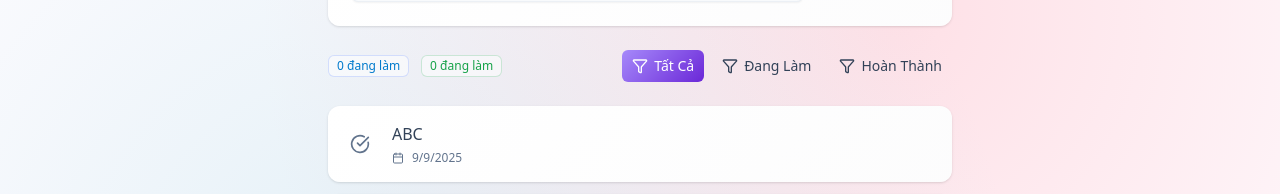
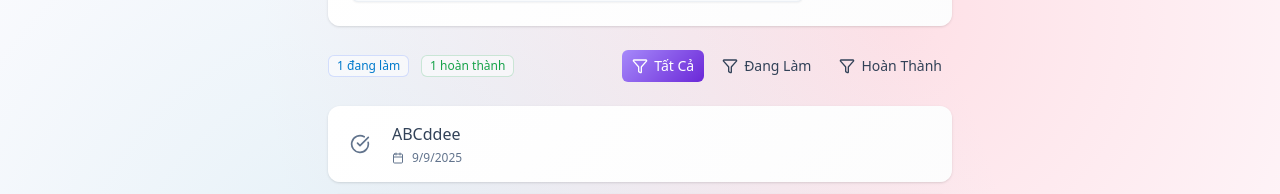
Before and after one commit to Lamgiaosu1805/Web-phat-giao, a React (Vite) app: page / in a window 1280 px wide. Shown: the part 222-416 px from the top of the page. Built offline with nearby package versions, Linux system fonts and the light colour scheme.

Commit message:
filter task

```diff
--- a/src/components/StatsAndFilters.jsx
+++ b/src/components/StatsAndFilters.jsx
@@ -4,7 +4,7 @@ import { FilterType } from '@/lib/data'
 import { Button } from './ui/button'
 import { Filter } from 'lucide-react'
 
-const StatsAndFilters = ({completedTasksCount = 0, activeTasksCount = 0, filter = "all"}) => {
+const StatsAndFilters = ({completedTasksCount, activeTasksCount, filter, setFilter}) => {
   return (
     <div className='flex flex-col items-start justify-between gap-4 sm:flex-row sm:items-center'>
         <div className='flex gap-3'>
@@ -18,7 +18,7 @@ const StatsAndFilters = ({completedTasksCount = 0, activeTasksCount = 0, filter
                 variant={"secondary"}
                 className={"bg-white/50 text-success border-success/20"}
             >
-                {activeTasksCount} {FilterType.active}
+                {completedTasksCount} {FilterType.completed}
             </Badge>
         </div>
         <div className='flex flex-col gap-2 sm:flex-row'>
@@ -29,6 +29,7 @@ const StatsAndFilters = ({completedTasksCount = 0, activeTasksCount = 0, filter
                         variant={filter === type ? 'gradient' : 'ghost'}
                         size={'sm'}
                         className={'capitalize'}
+                        onClick = {() => setFilter(type)}
                     >
                         <Filter className='size-4'/>
                         {FilterType[type]}
--- a/src/components/TaskList.jsx
+++ b/src/components/TaskList.jsx
@@ -2,21 +2,8 @@ import React, { useState } from 'react'
 import TaskEmptyState from './TaskEmptyState';
 import TaskCard from './TaskCard';
 
-const TaskList = ({filter = 'all'}) => {
+const TaskList = ({filter, filterTasks}) => {
 
-    // let filter = 'all';
-    const filterTasks = [
-        {
-            id: 1,
-            title: "ABC",
-            status: "active"
-        },
-        {
-            id: 2,
-            title: "ABCDD",
-            status: "complete"
-        },
-    ]
     if(!filterTasks || filterTasks.length == 0) {
         return <TaskEmptyState filter={filter}/>
     }
--- /dev/null
+++ b/src/lib/dataTest.js
@@ -0,0 +1,12 @@
+export const dataTest = [
+    {
+        id: 1,
+        title: "ABCddee",
+        status: "active"
+    },
+    {
+        id: 2,
+        title: "ABCDD",
+        status: "complete"
+    },
+]
--- a/src/pages/HomePage.jsx
+++ b/src/pages/HomePage.jsx
@@ -5,10 +5,29 @@ import Header from '@/components/Header'
 import StatsAndFilters from '@/components/StatsAndFilters'
 import TaskList from '@/components/TaskList'
 import TaskListPagination from '@/components/TaskListPagination'
-import React, { useState } from 'react'
+import { dataTest } from '@/lib/dataTest'
+import React, { useEffect, useState } from 'react'
 
 const HomePage = () => {
     const [filterType, setFilterType] = useState('all')
+    const [taskBuffer, setTaskBuffer] = useState([])
+    const activeTask= taskBuffer.filter((task) => task.status == 'active')
+    const completeTask = taskBuffer.filter((task) => task.status == 'complete')
+    const activeTaskCount = activeTask.length
+    const completeTaskCount = completeTask.length
+    useEffect(() => {
+       setTaskBuffer(dataTest)
+    }, [])
+    const filterTask = () => {
+        switch (filterType) {
+            case "active":
+                return activeTask
+            case "completed":
+                return completeTask
+            default:
+                return taskBuffer;
+        }
+    }
     return (
         <div className="min-h-screen w-full bg-[#fefcff] relative">
         {/* Dreamy Sky Pink Glow */}
@@ -24,8 +43,8 @@ const HomePage = () => {
                 <div className='w-full max-w-2xl p-6 mx-auto space-y-6'>
                     <Header />
                     <AddTask />
-                <StatsAndFilters />
-                <TaskList filter={filterType}/>
+                    <StatsAndFilters completedTasksCount={completeTaskCount} activeTasksCount={activeTaskCount} filter={filterType} setFilter={setFilterType}/>
+                    <TaskList filter={filterType} filterTasks={filterTask()}/>
                     <div className='flex flex-col items-center justify-between gap-6 sm:flex-row'>
                         <TaskListPagination />
                         <DateTimeFilter />
```
Lines whose indentation alone changed are shown as unchanged.
